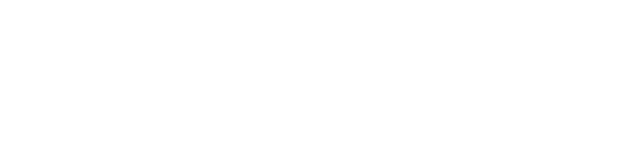
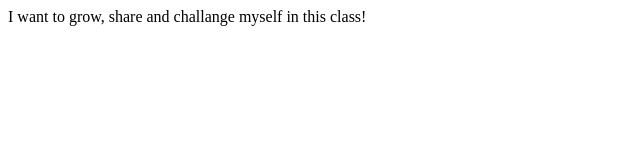
Before and after one commit to Fez04/javascript1, a plain HTML site: page index.html in a window 1280 px wide. Shown: the whole page, without its empty margins (0-640 px from the left). Drawn offline with Linux system fonts and the light colour scheme.

Commit message:
console log and main

```diff
--- a/index.html
+++ b/index.html
@@ -7,8 +7,12 @@
   <link rel="stylesheet" href="css/style.css">
   <title>Document</title>
 </head>
+
 <body>
-  <script scr="js/scripts.js"></script>
+  <div id="main">
+  </div>
+
+  <script src="js/scripts.js "></script>
 
 </body>
 </html>
--- a/js/scripts.js
+++ b/js/scripts.js
@@ -0,0 +1,5 @@
+console.log("I want to grow, share and challange myself in this class!");
+
+main = document.querySelector('#main');
+
+main.innerHTML = 'I want to grow, share and challange myself in this class!'
```
